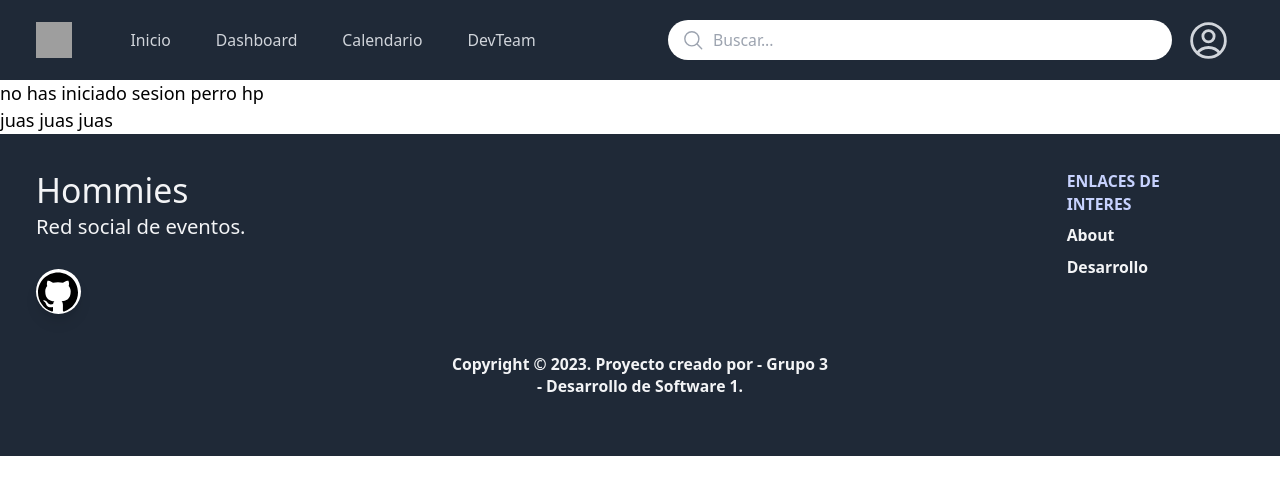
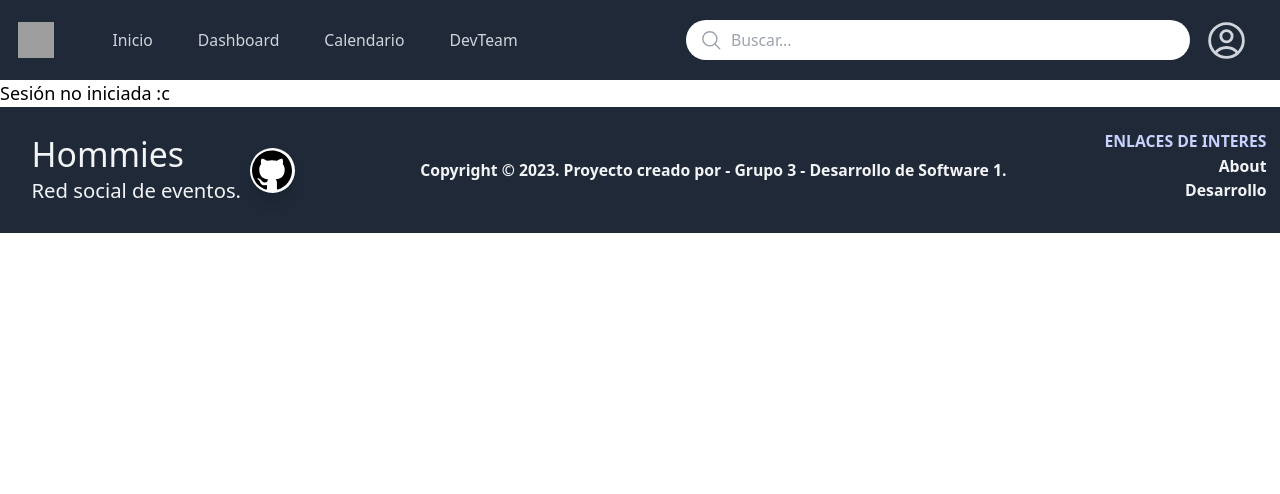
Before and after one commit to Juansebas064/hommies-frontend, a React (Vite) app: page /calendar in a window 1280 px wide. Shown: the top 494 px of the page. Built offline with nearby package versions, Linux system fonts and the light colour scheme; grey boxes are pictures that could not be loaded.

Commit message:
Ajustes en el posicionamiento de elementos, footer especialmente

```diff
--- a/src/components/Calendar.jsx
+++ b/src/components/Calendar.jsx
@@ -6,50 +6,30 @@ function Calendar() {
 
   const [message, setMessage] = useState("");
 
-
-  const haveToken = localStorage.getItem('token');
-
-
-
-
-  if(haveToken == null) {
-
-
+  // useEffect(() => {
+  //   axios.get("http://localhost:5000/asd", {
+  //     withCredentials: true
+  //   })
+  //     .then(response => {
+  //       setMessage(response.data);
+  //     })
+  //     .catch(error => {
+  //       console.error(error);
+  //     });
+  // }, []);
 
   return (
-    <div>
-      <p>no has iniciado sesion perro hp</p>
-      <p>juas juas juas</p>
-    </div>
+    localStorage.getItem('token') ?
+      <div>
+        <p>{message}</p>
+        <p>¡Sesión iniciada!</p>
+      </div>
+      :
+      <div>
+        <p>{message}</p>
+        <p>Sesión no iniciada :c</p>
+      </div>
   );
-
-
-  }else {
-
-  useEffect(() => {
-    axios.get("http://localhost:5000/asd", {
-
-      withCredentials: true
-
-    })
-
-      .then(response => {
-        setMessage(response.data);
-      })
-      .catch(error => {
-        console.error(error);
-      });
-  }, []);
-
-
-  return (
-    <div>
-      <p>{message}</p>
-      <p>Pagina Privada</p>
-    </div>
-  );
-
-  }
 }
 
 export default Calendar;
--- a/src/components/Dashboard/Events/EventsList.jsx
+++ b/src/components/Dashboard/Events/EventsList.jsx
@@ -57,9 +57,11 @@ export default function EventsList({ activeFilter }) {
   return (
     events ?
       <>
-        <ul className="w-full sm:grid sm:grid-cols-2 sm:gap-x-3 lg:block lg:overflow-y-auto h-auto" id="event-list">
-          {filteredEvents.map((evento) => <EventItem evento={evento} key={evento.codigo_evento} handleShowEventDetails={handleShowEventDetails} />)}
-        </ul>
+        <div className="relative flex flex-col items-center text-sm lg:px-0 overflow-hidden">
+          <ul className="w-full sm:grid sm:grid-cols-2 sm:gap-x-3 lg:block lg:overflow-y-auto h-auto" id="event-list">
+            {filteredEvents.map((evento) => <EventItem evento={evento} key={evento.codigo_evento} handleShowEventDetails={handleShowEventDetails} />)}
+          </ul>
+        </div>
         {/* Detalles del evento al hacer click sobre uno */}
         <EventDetails selectedEvent={selectedEvent} setSelectedEvent={setSelectedEvent} eventStatus={eventStatus} />
       </>
--- a/src/components/Dashboard/EventsAndPlaces.jsx
+++ b/src/components/Dashboard/EventsAndPlaces.jsx
@@ -55,9 +55,7 @@ export default function EventsAndPlaces() {
             <EventsFilters activeFilter={activeFilter} setActiveFilter={setActiveFilter} />
 
             {/* Contenedor eventos */}
-            <div className="relative flex flex-col items-center text-sm lg:px-0 overflow-hidden">
-              < EventsList activeFilter={activeFilter} />
-            </div>
+            < EventsList activeFilter={activeFilter} />
           </>
           :
           <PlacesList />
--- a/src/components/Footer.jsx
+++ b/src/components/Footer.jsx
@@ -2,63 +2,55 @@ import React from "react";
 
 const Footer = () => {
   return (
-    <footer className="relative bg-gray-800 pt-8 pb-6">
-      <div className="container mx-auto px-4">
-        <div className="flex flex-wrap text-left lg:text-left">
-          <div className="w-full lg:w-6/12 px-4">
+    // Contenedor del footer
+    <footer className="absoulte bottom-0 bg-gray-800 py-5 px-3 ">
+
+      {/* Contenedor para limitar el ancho del contenido del footer */}
+      <div className="flex justify-center min-[506px]:justify-between flex-wrap min-[824px]:flex-nowrap items-center text-left lg:text-left max-w-7xl mx-auto">
+
+        {/* Contenedor título de la app y logo de GitHub */}
+        <div className="flex items-center px-4 flex-shrink-0 text-center min-[506px]:text-left">
+          <div className="inline-block">
             <h4 className="text-3xl fonat-semibold text-gray-100">
               Hommies
             </h4>
-            <h5 className="text-lg mt-0 mb-2 text-gray-100">
+            <h5 className="text-lg text-gray-100">
               Red social de eventos.
             </h5>
-            <div className="mt-6 lg:mb-0 mb-6">
+          </div>
           <button
-                className="bg-white text-lightBlue-600 px-0.5 shadow-lg font-normal h-10 w-10 items-center justify-center align-center rounded-full outline-none focus:outline-none mr-2"
+            className="bg-white text-lightBlue-600 px-0.5 shadow-lg font-normal h-10 w-10 items-center justify-center align-center rounded-full outline-none focus:outline-none mx-2"
             type="button"
           >
-                <svg width="40" height="40" role="img" viewBox="0 0 24 24" xmlns="http://www.w3.org/2000/svg"><title>GitHub</title><path d="M12 .297c-6.63 0-12 5.373-12 12 0 5.303 3.438 9.8 8.205 11.385.6.113.82-.258.82-.577 0-.285-.01-1.04-.015-2.04-3.338.724-4.042-1.61-4.042-1.61C4.422 18.07 3.633 17.7 3.633 17.7c-1.087-.744.084-.729.084-.729 1.205.084 1.838 1.236 1.838 1.236 1.07 1.835 2.809 1.305 3.495.998.108-.776.417-1.305.76-1.605-2.665-.3-5.466-1.332-5.466-5.93 0-1.31.465-2.38 1.235-3.22-.135-.303-.54-1.523.105-3.176 0 0 1.005-.322 3.3 1.23.96-.267 1.98-.399 3-.405 1.02.006 2.04.138 3 .405 2.28-1.552 3.285-1.23 3.285-1.23.645 1.653.24 2.873.12 3.176.765.84 1.23 1.91 1.23 3.22 0 4.61-2.805 5.625-5.475 5.92.42.36.81 1.096.81 2.22 0 1.606-.015 2.896-.015 3.286 0 .315.21.69.825.57C20.565 22.092 24 17.592 24 12.297c0-6.627-5.373-12-12-12"/></svg>
+            <svg width="40" height="40" role="img" viewBox="0 0 24 24" xmlns="http://www.w3.org/2000/svg"><title>GitHub</title><path d="M12 .297c-6.63 0-12 5.373-12 12 0 5.303 3.438 9.8 8.205 11.385.6.113.82-.258.82-.577 0-.285-.01-1.04-.015-2.04-3.338.724-4.042-1.61-4.042-1.61C4.422 18.07 3.633 17.7 3.633 17.7c-1.087-.744.084-.729.084-.729 1.205.084 1.838 1.236 1.838 1.236 1.07 1.835 2.809 1.305 3.495.998.108-.776.417-1.305.76-1.605-2.665-.3-5.466-1.332-5.466-5.93 0-1.31.465-2.38 1.235-3.22-.135-.303-.54-1.523.105-3.176 0 0 1.005-.322 3.3 1.23.96-.267 1.98-.399 3-.405 1.02.006 2.04.138 3 .405 2.28-1.552 3.285-1.23 3.285-1.23.645 1.653.24 2.873.12 3.176.765.84 1.23 1.91 1.23 3.22 0 4.61-2.805 5.625-5.475 5.92.42.36.81 1.096.81 2.22 0 1.606-.015 2.896-.015 3.286 0 .315.21.69.825.57C20.565 22.092 24 17.592 24 12.297c0-6.627-5.373-12-12-12" /></svg>
           </button>
+        </div>
 
+        {/* Derechos de autor */}
+        <div className="text-sm text-center w-full text-gray-100 font-semibold mx-5 flex-shrink order-last min-[824px]:order-[2] my-7 min-[824px]:my-0">
+          Copyright © 2023. Proyecto creado por - Grupo 3 - Desarrollo de Software 1.
         </div>
-          </div>
-          <div className="w-full lg:w-6/12 px-4">
-            <div className="flex flex-wrap items-top mb-6">
-              <div className="w-full lg:w-4/12 px-4 ml-auto">
-                <span className="block uppercase text-indigo-200 text-sm font-bold mb-2">
+
+        {/* Enlaces de interés */}
+        <ul className="list-unstyled text-center min-[506px]:text-right flex-shrink-0 order-2 min-[824px]:order-[3] mt-7 min-[506px]:mt-0">
+          <li className="uppercase text-indigo-200 text-sm font-bold">
             ENLACES DE INTERES
-                </span>
-                <ul className="list-unstyled">
+          </li>
           <li>
             <a
-                      className="text-gray-100 hover:text-blueGray-800 font-semibold block pb-2 text-sm"
-                      href="https://youtu.be/fPaUyJ4oDyc?t=36"
-                    >
+              className="text-gray-100 hover:text-gray-400 font-semibold text-sm"
+              href="https://www.youtube.com/watch?v=dQw4w9WgXcQ">
               About
             </a>
           </li>
           <li>
             <a
-                      className="text-gray-100 hover:text-blueGray-800 font-semibold block pb-2 text-sm"
-                      href="https://www.youtube.com/watch?v=dQw4w9WgXcQ"
-                    >
+              className="text-gray-100 hover:text-gray-400 font-semibold block pb-2 text-sm"
+              href="https://www.youtube.com/watch?v=dQw4w9WgXcQ">
               Desarrollo
             </a>
           </li>
         </ul>
-              </div>
-            </div>
-          </div>
-        </div>
-        <div className="my-6 border-blueGray-300">
-          <div className="flex flex-wrap items-center md:justify-between justify-center">
-            <div className="w-full md:w-4/12 px-4 mx-auto text-center">
-              <div className="text-sm text-gray-100 font-semibold py-1">
-                Copyright © 2023. Proyecto creado por - Grupo 3 - Desarrollo de Software 1.
-              </div>
-            </div>
-          </div>
-        </div>
       </div>
     </footer>
   );
--- a/src/components/NavigationBar/Navbar.jsx
+++ b/src/components/NavigationBar/Navbar.jsx
@@ -5,7 +5,7 @@ import NavbarUser from "./NavbarUser";
 export const Navbar = () => {
   return (
     <nav className="bg-gray-800 sticky top-0 left-0 right-0 z-50 min-w-min">
-      <div className="max-w-7xl mx-auto px-4 sm:px-6 lg:px-8 z-10">
+      <div className="max-w-7xl mx-auto px-4 z-10">
         <div className="flex justify-between items-center h-[10vh]">
           <div className="flex items-center">
             <div className="flex-shrink-0">
@@ -54,7 +54,7 @@ export const Navbar = () => {
           <div className="-mr-2 flex md:hidden">
             <button
               type="button"
-              className="bg-gray-900 inline-flex items-center justify-center p-2 rounded-md text-gray-400 hover:text-white hover:bg-gray-700 focus:outline-none focus:ring-2 focus:ring-offset-2 focus:ring-offset-gray-800 focus:ring-white"
+              className="bg-gray-900 inline-flex items-center justify-center p-2 rounded-md text-gray-400 hover:text-white hover:bg-gray-700"
               aria-expanded="false"
               onClick={() => {
                 const mm = document.getElementById('mobile-menu')
--- a/src/components/NavigationBar/NavbarUser.jsx
+++ b/src/components/NavigationBar/NavbarUser.jsx
@@ -13,7 +13,7 @@ function NavbarUser() {
     <div className="relative inline-block text-left z-50">
       <button
         onClick={toggleDropdown}
-        className="flex items-center text-gray-300 hover:text-white px-3 py-1 rounded-md text-sm font-medium focus:outline-none focus:ring-2 focus:ring-offset-2 focus:ring-offset-gray-800 focus:ring-white  z-50"
+        className="flex items-center text-gray-300 hover:text-white px-3 py-1 rounded-md text-sm font-medium focus:outline-none z-50"
       >
         <span>
           <svg
--- a/src/components/Profile/Profile.jsx
+++ b/src/components/Profile/Profile.jsx
@@ -1,12 +1,16 @@
+import EventsList from "../Dashboard/Events/EventsList";
+
 export default function Profile() {
   return (
-    <>
-      <div className="py-5 px-10">
-        <div className="w-full h-[500px] border-2 border-indigo-400 shadow-2xl rounded-3xl items-center justify-center px-10 py-4">
-          <div className="md:flex w-full">
-            <div className="w-1/2 h-[460px] rounded-3xl border-2 bg-slate-200 py-5">
+
+    // Contenedor principal
+    <div className="flex flex-col lg:flex-row justify-center m-8">
+
+      {/* Card información del perfil */}
+      <div className="basis-[50%] rounded-3xl border-2 border-indigo-400 bg-slate-200 py-5">
         <div className="flex flex-col items-center py-16">
           <div>
+            {/* Foto del usuario */}
             <svg
               xmlns="http://www.w3.org/2000/svg"
               fill="none"
@@ -21,23 +25,31 @@ export default function Profile() {
                 d="M15.75 6a3.75 3.75 0 11-7.5 0 3.75 3.75 0 017.5 0zM4.501 20.118a7.5 7.5 0 0114.998 0A17.933 17.933 0 0112 21.75c-2.676 0-5.216-.584-7.499-1.632z"
               />
             </svg>
+            {/* Nickname */}
           </div>
           <p className="text-indigo-500 text-center pt-4 font-bold text-xl">
-                  Nombre de usuario
+            Nickname
           </p>
           <p className="text-black text-center pt-4 font-bold text-base">
             Nombre completo
           </p>
-                <button className="bg-indigo-500 rounded-xl mt-3 w-1/3 font-bold text-white text-sm hover:w-2/3 hover:duration-100 "
+          <button className="bg-indigo-500 rounded-xl mt-3 px-2 py-1 font-bold text-white text-sm hover:bg-indigo-700"
             onClick={() => window.location.href = '/profile/config'}
           >
             Editar perfil
           </button>
         </div>
       </div>
+
+      {/* Historial de actividades */}
+      <div className="px-10 pb-4 text-gray-500">
+
+        <h3 className="font-bold text-3xl text-gray-900 text-center mb-3">Historial de actividades</h3>
+        <p className="text-center">
+          Aqui se mostraran los eventos en los que has estado inscrito
+        </p>
+        <EventsList activeFilter='inscrito' />
       </div>
     </div>
-      </div>
-    </>
   );
 };
--- a/src/components/Profile/ProfileConfig.jsx
+++ b/src/components/Profile/ProfileConfig.jsx
@@ -9,10 +9,11 @@ const ProfileConfig = () => {
   //   console.log('Botón clicado');
   // };
 
+  // Ejemplo de objeto con los intereses de la persona
   const [intereses, setIntereses] = useState([
     {
       tematica: 'Ejercicio',
-      marcado: false
+      marcado: true
     },
     {
       tematica: 'Programación',
@@ -24,7 +25,7 @@ const ProfileConfig = () => {
     },
     {
       tematica: 'Bailar',
-      marcado: false
+      marcado: true
     },
     {
       tematica: 'Caminar',
@@ -40,7 +41,7 @@ const ProfileConfig = () => {
     },
     {
       tematica: 'Anime',
-      marcado: false
+      marcado: true
     },
     {
       tematica: 'Política',
@@ -63,13 +64,12 @@ const ProfileConfig = () => {
       marcado: false
     }
   ])
-  // 'Bailar', 'Cantar', 'Deportes', 'Meditación', 'Diseño gráfico', 'Skateboarding', 'Tocarla', 'Ambientalismo'
 
+  // Función para modificar los intereses seleccionados al hacer click
   function handleEditarIntereses(index) {
     const nuevosIntereses = intereses.slice();
     nuevosIntereses[index].marcado = !nuevosIntereses[index].marcado;
     setIntereses(nuevosIntereses);
-    console.log('Clicked: ', nuevosIntereses);
   }
 
   return (
@@ -176,18 +176,6 @@ const ProfileConfig = () => {
           </button>
         </form>
       </div>
-
-      {/* Historial de actividades */}
-      <div className="px-10 pt-10 pb-4 text-gray-500">
-
-        <h3 className="font-bold text-3xl text-gray-900 text-center mb-7">Historial de actividades</h3>
-        <p className="text-center">
-          Aqui se mostraran los eventos en los que has estado inscrito
-        </p>
-        <div className="relative flex flex-col items-center text-sm lg:px-0 overflow-hidden">
-          <EventsList activeFilter='inscrito' />
-        </div>
-      </div>
     </div >
   );
 };
--- a/src/index.css
+++ b/src/index.css
@@ -9,8 +9,9 @@
   margin: 0;
 }
 
-/* div {
-  border: 1px solid black;
+/* div,
+ul {
+  border: 1px solid white;
 } */
 
 @layer utilities {
```
Lines whose indentation alone changed are shown as unchanged.
